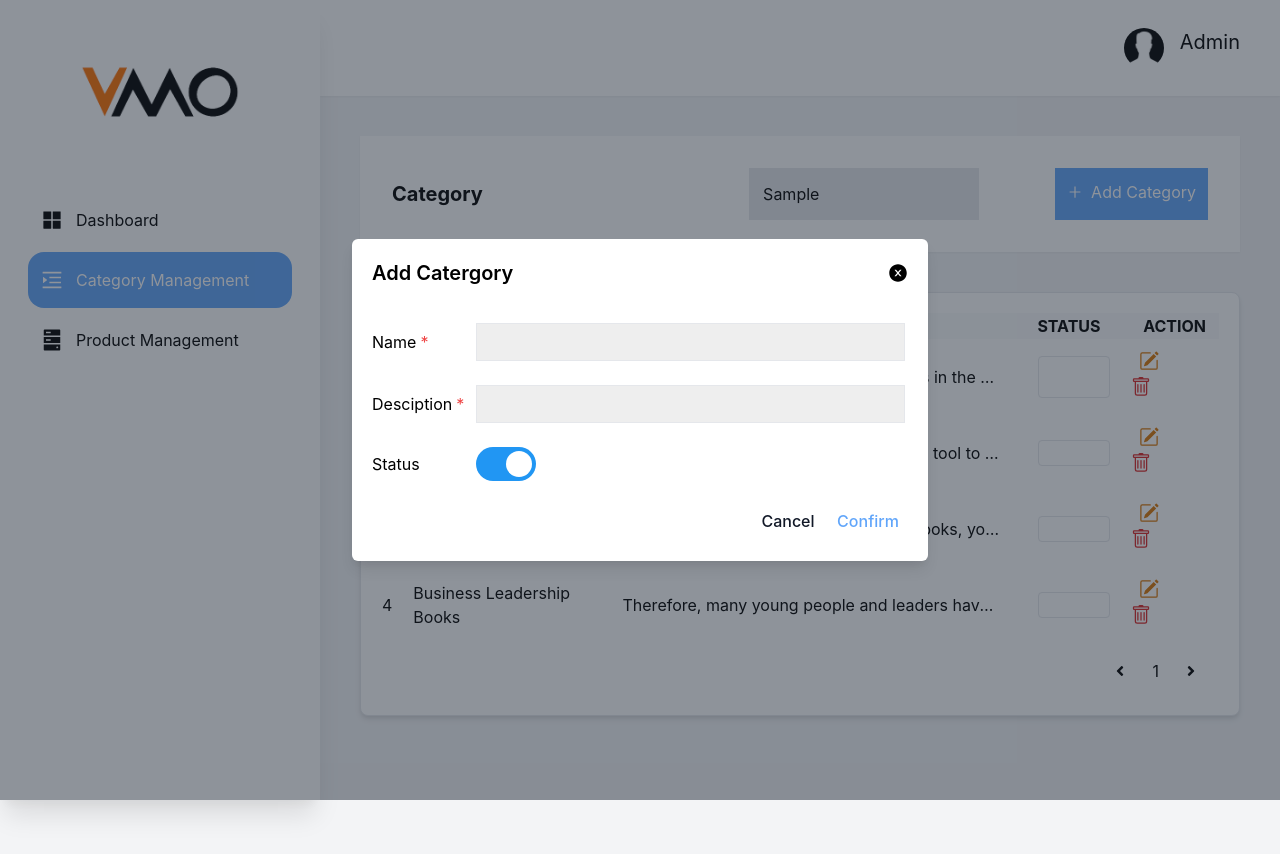
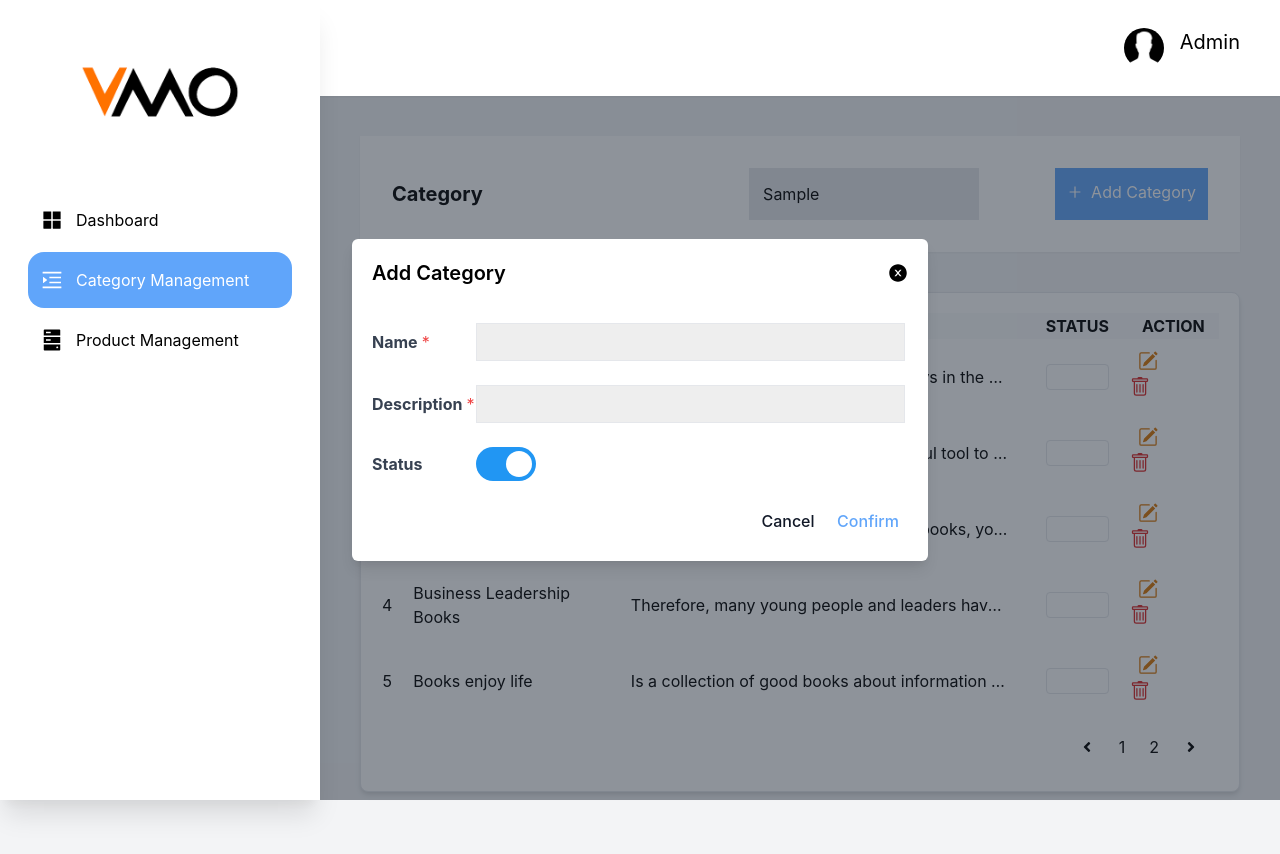
Before and after one commit to locbui95/booke-admin, a React (Create React App) app: page /categories in a window 1280 px wide. Both pictures are taken after typing "Sample" into the empty fields and a click on the button "Add Category". Shown: the top 854 px of the page. Built offline with nearby package versions, Linux system fonts and the light colour scheme; data requests are answered from the project's data file.

Commit message:
resolve-conflict

```diff
--- /dev/null
+++ b/src/modules/categories/form/form.module.css
@@ -0,0 +1,9 @@
+.error {
+  color: red;
+  align-self: flex-end;
+  font-size: 12px;
+  font-style: italic;
+  padding-bottom: 10px;
+  line-height: 3px;
+  width: 80%;
+}
--- a/src/modules/categories/form/index.tsx
+++ b/src/modules/categories/form/index.tsx
@@ -1,43 +1,79 @@
 import { AiFillCloseCircle } from "react-icons/ai";
+import { useFormik } from "formik";
+import { useMemo, useState } from "react";
+import * as Yup from "yup";
 
 import Button from "components/button";
 import Input from "components/input";
 import Switch from "components/switch";
 import Category from "types/category";
+import styles from "./form.module.css";
 
 interface FormProps {
   mode: string;
   data: Category;
   isOpen: boolean;
-  hanldeClickClose: () => void;
-  hanldeClickConfirm: () => void;
+  setIsOpen: (param: boolean) => void;
 }
 
-export default function Form({
-  mode,
-  data,
-  isOpen,
-  hanldeClickClose,
-  hanldeClickConfirm
-}: FormProps) {
-  let name: string = "";
-  let description: string = "";
+export default function Form({ mode, data, isOpen, setIsOpen }: FormProps) {
+  let title: string;
+  if (mode === "edit") {
+    title = "Edit Category";
+  } else {
+    title = "Add Category";
+  }
+  const initialValues = useMemo(() => {
+    if (mode === "edit") {
+      return {
+        name: data.name,
+        description: data.description,
+        status: data.status
+      };
+    }
+    return {
+      name: "",
+      description: "",
+      status: true
+    };
+  }, [data, mode]);
 
-  if (mode === "edit") {
-    name = data.name;
-    description = data.description;
-  }
+  const [valueCheckSwitch, setValueCheckSwitch] = useState<boolean>(true);
   const handleChangeSwitch = (onChangeSwitch: boolean): void => {
-    const value: string = !onChangeSwitch ? "Pending" : "Done";
+    setValueCheckSwitch(onChangeSwitch);
   };
+  const hanldeClickClose = (): void => {
+    setIsOpen(false);
+  };
+  const handleSubmit = (values: any, { resetForm }: any): void => {
+    const submitData = {
+      name: values.name,
+      descripton: values.description,
+      status: valueCheckSwitch
+    };
+    console.log(submitData);
+    resetForm({ value: "" });
+    hanldeClickClose();
+  };
+
+  const formik = useFormik({
+    initialValues,
+    enableReinitialize: true,
+    onSubmit: handleSubmit,
+    validationSchema: Yup.object().shape({
+      name: Yup.string().required("Please enter name"),
+      description: Yup.string().required("Please enter description")
+    })
+  });
 
   return (
     <div>
       {isOpen ? (
-        <div className="flex justify-center items-center fixed bg-gray-800 bg-opacity-50 inset-0 z-50">
+        <form onSubmit={formik.handleSubmit}>
+          <div className="flex justify-center items-center fixed bg-gray-800 bg-opacity-50 inset-0 ">
             <div className="flex flex-col p-5 h-auto max-w-xl rounded-md bg-white shadow-lg w-full">
               <div className="flex justify-between mb-6">
-              <h1 className="font-semibold text-xl">Add Catergory</h1>
+                <h1 className="font-semibold text-xl">{title}</h1>
                 <Button
                   className="border-none text-xl ml-36"
                   onClick={hanldeClickClose}
@@ -47,21 +83,54 @@ export default function Form({
               </div>
               <div className="my-3 flex items-center">
                 <div className="flex mr-2 w-24">
-                <p className="mr-1">Name</p>
+                  <label
+                    className="mr-1 block text-gray-700 text-md font-bold"
+                    htmlFor="name"
+                  >
+                    Name
+                  </label>
                   <p className="text-red-500">*</p>
                 </div>
-              <Input defaultValue={name} />
+                <Input
+                  id="name"
+                  name="name"
+                  onChange={formik.handleChange}
+                  value={formik.values.name}
+                />
               </div>
+              {formik.touched.name && formik.errors.name ? (
+                <span className={styles.error}>{formik.errors.name}</span>
+              ) : null}
               <div className="my-3 flex items-center">
                 <div className="flex mr-2 w-24">
-                <p className="mr-1">Desciption</p>
+                  <label
+                    className="mr-1 block text-gray-700 text-md font-bold"
+                    htmlFor="description"
+                  >
+                    Description
+                  </label>
                   <p className="text-red-500">*</p>
                 </div>
-              <Input defaultValue={description} />
+                <Input
+                  id="description"
+                  name="description"
+                  value={formik.values.description}
+                  onChange={formik.handleChange}
+                />
               </div>
+              {formik.touched.description && formik.errors.description ? (
+                <span className={styles.error}>
+                  {formik.errors.description}
+                </span>
+              ) : null}
               <div className="my-3 flex items-center">
-              <p className="mr-2 w-24">Status</p>
-              <Switch onChange={handleChangeSwitch} isChecked={true} />
+                <label
+                  className="mr-2 w-24 block text-gray-700 text-md font-bold"
+                  htmlFor="description"
+                >
+                  Status
+                </label>
+                <Switch onChange={handleChangeSwitch} isChecked={data.status} />
               </div>
               <div className="flex justify-end items-center mt-2">
                 <Button
@@ -72,13 +141,14 @@ export default function Form({
                 </Button>
                 <Button
                   className="w-20 text-blue-400 font-medium rounded-lg p-2 hover:bg-gray-200 hover:bg-opacity-30"
-                onClick={hanldeClickConfirm}
+                  type="submit"
                 >
                   Confirm
                 </Button>
               </div>
             </div>
           </div>
+        </form>
       ) : null}
     </div>
   );
--- a/src/modules/categories/index.tsx
+++ b/src/modules/categories/index.tsx
@@ -5,35 +5,29 @@ import { useState } from "react";
 import Button from "components/button";
 import Search from "components/search";
 import Category from "types/category";
-import ListCategories from "modules/categories/list";
+import CategoriesList from "modules/categories/list";
 import Form from "./form";
-
-const valueDemo: Category = {
-  id: 1,
-  name: "Sweet Book",
-  description: "Sweet Book decreption",
-  status: true
-};
 
 export default function CategoryList() {
   const [mode, setMode] = useState<string>("create");
+  const [categoryRow, setCategoryRow] = useState<Category>({
+    id: 0,
+    name: "",
+    description: "",
+    status: true
+  });
   const handleSearch = (search: string) => {
-    console.log(search);
+    // console.log(search);
   };
   const [isOpen, setIsOpen] = useState<boolean>(false);
-  const hanldeClickAddButon = () => {
+  const hanldeClickAddButon = (): void => {
     setIsOpen(true);
     setMode("create");
   };
-  const hanldeClickEditButon = () => {
+  const hanldeClickEditButon = (value: Category): void => {
+    setCategoryRow(value);
     setIsOpen(true);
     setMode("edit");
-  };
-  const hanldeClickClose = (): void => {
-    setIsOpen(false);
-  };
-  const hanldeClickConfirm = (): void => {
-    setIsOpen(false);
   };
 
   return (
@@ -53,14 +47,13 @@ export default function CategoryList() {
           <Form
             isOpen={isOpen}
             mode={mode}
-            data={valueDemo}
-            hanldeClickClose={hanldeClickClose}
-            hanldeClickConfirm={hanldeClickConfirm}
+            data={categoryRow}
+            setIsOpen={setIsOpen}
           />
         </div>
       </div>
       <div className="mt-10">
-        <ListCategories />
+        <CategoriesList hanldeClickEditButon={hanldeClickEditButon} />
       </div>
     </div>
   );
--- a/src/modules/categories/list/constants.ts
+++ /dev/null
@@ -1,32 +0,0 @@
-import Category from "types/category";
-
-export const categories: Category[] = [
-  {
-    id: 1,
-    name: "Management - Business Book",
-    description:
-      "Business management books are always in the group of most searched business books. Because you will have access to general as well as broader knowledge of economics and management. On the other hand, you can grasp some basic foundations of economic groups such as finance, human resources, marketing.",
-    status: false
-  },
-  {
-    id: 2,
-    name: "Business finance books",
-    description:
-      "This series of business books is a useful tool to give you an understanding of the corporate financial system. Because through the compiled knowledge, you can learn how to mobilize and use capital as well as effective cash flow management skills to bring profits to your business.",
-    status: true
-  },
-  {
-    id: 3,
-    name: "Marketing and Sales Books",
-    description:
-      "Through this line of business strategy books, you will learn how to research, analyze and plan closely to bring the value of products, services and corporate brand to potential customers. Above all, you will learn how to come up with creative tactics to maintain the relationship between business and customers.",
-    status: true
-  },
-  {
-    id: 4,
-    name: "Business Leadership Books",
-    description:
-      "Therefore, many young people and leaders have come to this line of business books to learn about how to lead, operate and coordinate with employees to serve the goals that businesses and organizations propose. out. ",
-    status: true
-  }
-];
--- a/src/modules/categories/list/index.tsx
+++ b/src/modules/categories/list/index.tsx
@@ -1,23 +1,33 @@
-import { useState } from "react";
+import { useEffect, useState } from "react";
 import { BsPencilSquare, BsTrash } from "react-icons/bs";
 
+import { RootState } from "store";
+import { useDispatch, useSelector } from "react-redux";
+import { deleteCategory, getCategories } from "store/categories/action";
 import Button from "components/button";
 import Spinner from "components/spinner";
 import Table from "components/table";
 import Popup from "components/popup";
 import Category from "types/category";
 import TableHead from "./table-head";
-import { categories } from "./constants";
 
 interface CategotyListProps {
   hanldeClickEditButon: Function;
 }
 
-const ListCategories = (props: CategotyListProps) => {
+const CategoriesList = (props: CategotyListProps) => {
   const { hanldeClickEditButon } = props;
   const [isOpen, setIsOpen] = useState<boolean>(false);
-  const [categoryId, setCategoryId] = useState<number>();
-  const [isLoading, setIsLoading] = useState<boolean>(false);
+  const [categoryId, setCategoryId] = useState<number>(0);
+  const { categories, loading } = useSelector(
+    (state: RootState) => state.categories
+  );
+
+  const dispatch = useDispatch();
+
+  useEffect(() => {
+    dispatch(getCategories());
+  }, [dispatch]);
 
   const handleClickClose = (id: number) => {
     setCategoryId(id);
@@ -25,11 +35,8 @@ const ListCategories = (props: CategotyListProps) => {
   };
 
   const handleClickRemove = () => {
-    setIsLoading(true);
     setIsOpen(false);
-    setTimeout(() => {
-      setIsLoading(false);
-    }, 2000);
+    dispatch(deleteCategory(categoryId));
   };
 
   const renderRows = (category: Category) => (
@@ -44,11 +51,11 @@ const ListCategories = (props: CategotyListProps) => {
       <td>
         {category.status ? (
           <p className="p-1 text-center border border-[#019707] rounded bg-[#019707] text-xs text-white">
-            Stocking
+            Active
           </p>
         ) : (
           <p className="p-1 text-center border border-[#fb0b12] rounded bg-[#fb0b12] text-xs text-white">
-            Out of stock
+            Not Active
           </p>
         )}
       </td>
@@ -71,14 +78,13 @@ const ListCategories = (props: CategotyListProps) => {
 
   return (
     <>
-      {isLoading ? (
+      {!loading ? (
+        <Table data={categories} head={<TableHead />} renderRows={renderRows} />
+      ) : (
         <div className=" flex justify-center items-center relative">
           <Spinner />
         </div>
-      ) : (
-        ""
       )}
-      <Table data={categories} head={<TableHead />} renderRows={renderRows} />
       <Popup
         message="Are you sure to delete this record ?"
         title="Confirm Information"
@@ -90,4 +96,4 @@ const ListCategories = (props: CategotyListProps) => {
   );
 };
 
-export default ListCategories;
+export default CategoriesList;
--- a/src/modules/products/form/index.tsx
+++ b/src/modules/products/form/index.tsx
@@ -34,7 +34,7 @@ export default function Form() {
               <p className="block text-gray-700 text-md font-bold mb-2">
                 Status
               </p>
-              <Switch onChange={handleChange} />
+              <Switch onChange={handleChange} isChecked={true} />
             </div>
           </div>
           <div className="flex">
--- /dev/null
+++ b/src/store/categories/action.ts
@@ -0,0 +1,54 @@
+import CategoryAPI from "apis/category";
+import { Dispatch } from "redux";
+import Category from "types/category";
+import {
+  ActionTypes,
+  GET_CATEGORIES,
+  PENDING,
+  REJECTED,
+  DELETE_CATEGORY,
+  CREATE_CATEGORY,
+  EDIT_CATEGORY
+} from "./constant";
+
+const getCategories = () => async (dispatch: Dispatch<ActionTypes>) => {
+  dispatch({ type: PENDING });
+  try {
+    const { data: categories } = await CategoryAPI.getAll();
+    dispatch({ type: GET_CATEGORIES, payload: categories });
+  } catch (error) {
+    dispatch({ type: REJECTED });
+  }
+};
+const deleteCategory =
+  (id: number) => async (dispatch: Dispatch<ActionTypes>) => {
+    dispatch({ type: PENDING });
+    try {
+      await CategoryAPI.remove(id);
+      dispatch({ type: DELETE_CATEGORY, payload: id });
+    } catch (error) {
+      dispatch({ type: REJECTED });
+    }
+  };
+const createCategories =
+  (item: Category) => async (dispatch: Dispatch<ActionTypes>) => {
+    dispatch({ type: PENDING });
+    try {
+      const { data: category } = await CategoryAPI.add(item);
+      dispatch({ type: CREATE_CATEGORY, payload: category });
+    } catch (error) {
+      dispatch({ type: REJECTED });
+    }
+  };
+const editCategories =
+  (item: Category) => async (dispatch: Dispatch<ActionTypes>) => {
+    dispatch({ type: PENDING });
+    try {
+      const { data: category } = await CategoryAPI.edit(item.id, item);
+      dispatch({ type: EDIT_CATEGORY, payload: category });
+    } catch (error) {
+      dispatch({ type: REJECTED });
+    }
+  };
+
+export { getCategories, deleteCategory, createCategories, editCategories };
--- /dev/null
+++ b/src/store/categories/constant.ts
@@ -0,0 +1,51 @@
+import Category from "types/category";
+
+const PENDING = "PENDING";
+const GET_CATEGORIES = "GET_CATEGORIES";
+const REJECTED = "REJECTED";
+const DELETE_CATEGORY = "DELETE_CATEGORY";
+const CREATE_CATEGORY = "CREATE_CATEGORY";
+const EDIT_CATEGORY = "EDIT_CATEGORY";
+
+export {
+  PENDING,
+  GET_CATEGORIES,
+  REJECTED,
+  DELETE_CATEGORY,
+  CREATE_CATEGORY,
+  EDIT_CATEGORY
+};
+
+interface Pending {
+  type: typeof PENDING;
+  payload?: string;
+}
+interface IGetCategoryAction {
+  type: typeof GET_CATEGORIES;
+  payload: Category[];
+}
+interface Rejected {
+  type: typeof REJECTED;
+  payload?: string;
+}
+interface IDeleteCategoryAction {
+  type: typeof DELETE_CATEGORY;
+  payload: number;
+}
+interface ICreateCategoryAction {
+  type: typeof CREATE_CATEGORY;
+  payload: Category;
+}
+
+interface IEditCategoryAction {
+  type: typeof EDIT_CATEGORY;
+  payload: Category;
+}
+
+export type ActionTypes =
+  | Pending
+  | Rejected
+  | IGetCategoryAction
+  | IDeleteCategoryAction
+  | ICreateCategoryAction
+  | IEditCategoryAction;
--- a/src/store/index.ts
+++ b/src/store/index.ts
@@ -2,10 +2,14 @@ import { createStore, combineReducers, applyMiddleware } from "redux";
 import { composeWithDevTools } from "redux-devtools-extension";
 import thunk from "redux-thunk";
 
+import category from "./categories/reducer";
+
 const middleware = [thunk];
 
 export const store = createStore(
-  combineReducers({}),
+  combineReducers({
+    categories: category
+  }),
   composeWithDevTools(applyMiddleware(...middleware))
 );
 
--- a/src/types/product.ts
+++ b/src/types/product.ts
@@ -9,6 +9,6 @@ export default interface Product {
   description: string;
   categoryID: number;
   author: string;
-  date_of_manufacture: string;
+  publishing_year: string;
   date_submitted: string;
 }
```
Also changed, not shown: src/db.json (+22 -24 lines), src/store/categories/reducer.ts (added, +39 -0 lines). Lines whose indentation alone changed are shown as unchanged.
